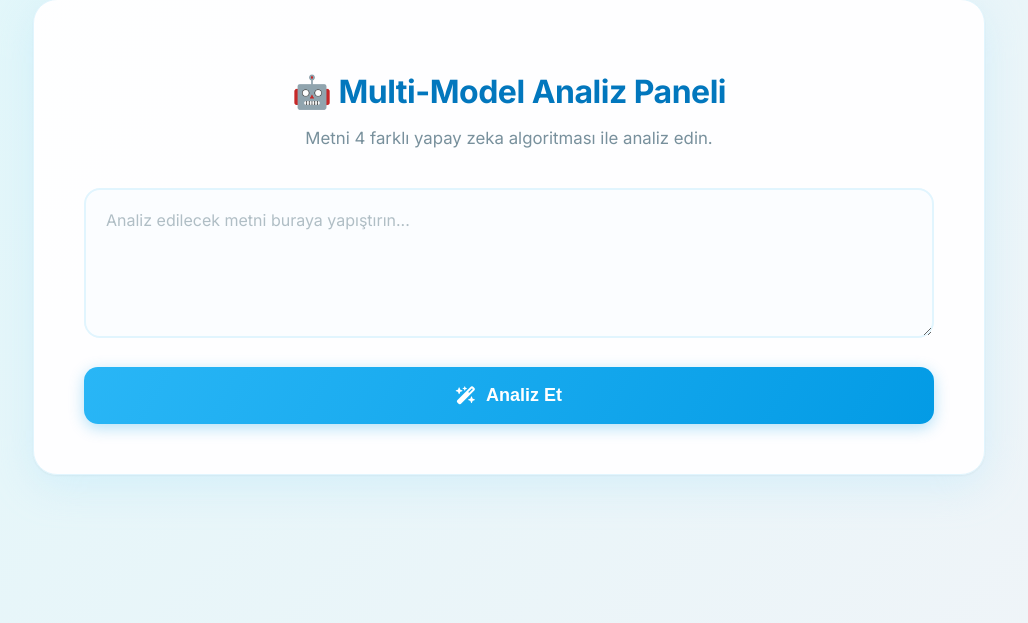
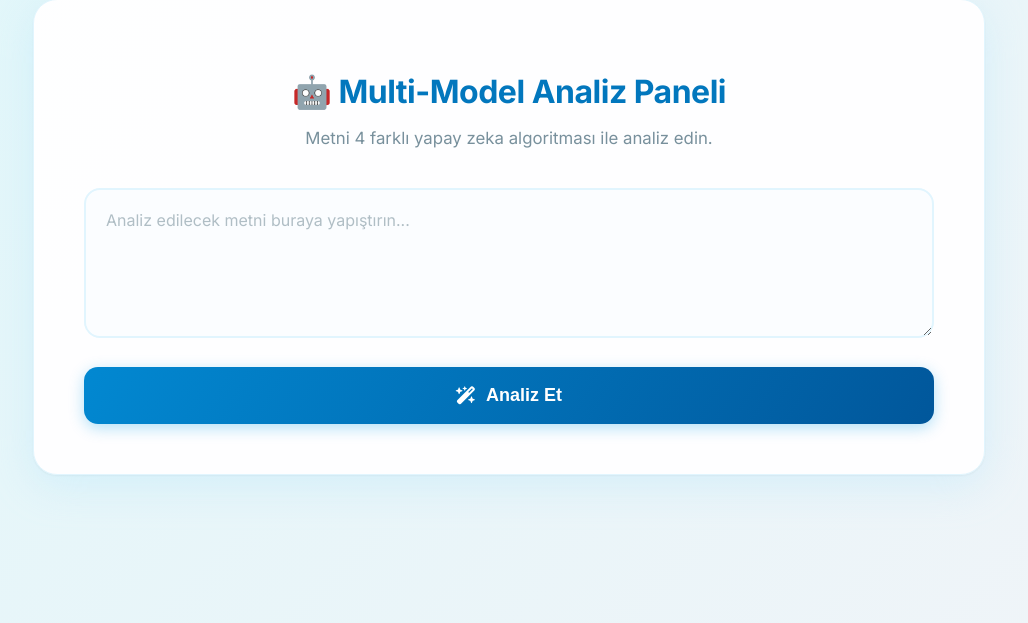
Before and after one commit to byigitakbulut/AIorHuman_ML_Model, a Flask app: page / in a window 1280 px wide. Shown: the part 183-806 px from the top of the page, without its empty margins (131-1159 px from the left). Run offline with Flask 3, Linux system fonts and the light colour scheme; parts of the project's set-up code (start-up, migrations or seed data) failed here and were passed over.

Commit message:
Yazının görünmesi için arkaplan koyulaştırıldı.

```diff
--- a/templates/index.html
+++ b/templates/index.html
@@ -90,7 +90,7 @@
             width: 100%;
             padding: 18px;
             /* Modern Buz Mavisi Gradient */
-            background: linear-gradient(120deg, #29b6f6, #039be5);
+            background: linear-gradient(120deg, #0288d1, #01579b);
             color: white;
             border: none;
             border-radius: 14px;
```
